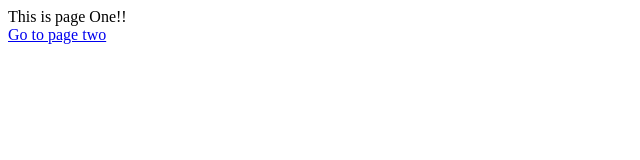
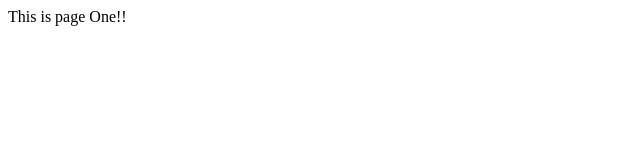
Before and after one commit to raviindorey/RR-Streams, a React (Create React App) app: page / in a window 1280 px wide. Shown: the top 160 px of the page, without its empty margins (0-640 px from the left). Built offline with nearby package versions, Linux system fonts and the light colour scheme.

Commit message:
No anchor navigation

```diff
--- a/src/components/App.jsx
+++ b/src/components/App.jsx
@@ -4,14 +4,12 @@ import { BrowserRouter, Route } from 'react-router-dom';
 const PageOne = () => (
   <div>
     This is page One!! <br />
-    <a href="/two">Go to page two</a>
   </div>
 );
 
 const PageTwo = () => (
   <div>
     This is page Two my boi!! <br />
-    <a href="/">Go back to page one</a>
   </div>
 );
 
```
